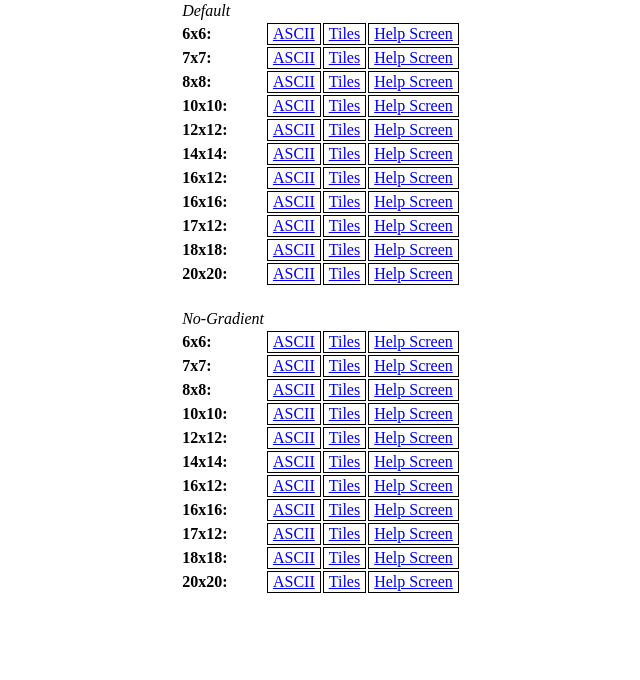
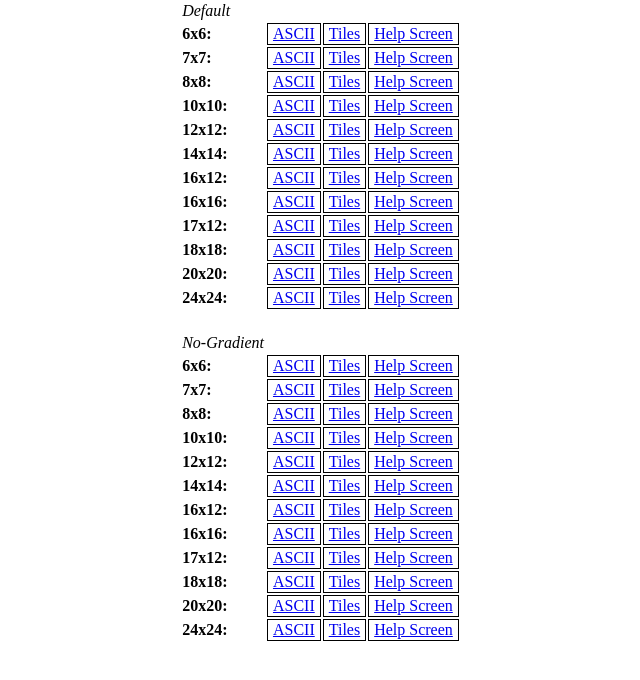
Before and after one commit to Pilcrow182/Pilcrow182.github.io, a plain HTML site: page cogmind_screenshots/index.html in a window 1280 px wide. Shown: the part 68-748 px from the top of the page, without its empty margins (320-960 px from the left). Drawn offline with Linux system fonts and the light colour scheme.

Commit message:
Add 24x24 Cogmind screenshots

```diff
--- a/cogmind_screenshots/index.html
+++ b/cogmind_screenshots/index.html
@@ -83,6 +83,12 @@
 					<td>&nbsp;<a href="screenshots/20x20_help.png">Help Screen</a>&nbsp;</td>
 				</tr>
 				<tr>
+					<td style="border: none;"><strong>24x24:</strong>&nbsp;</td>
+					<td>&nbsp;<a href="screenshots/24x24_ascii.png">ASCII</a>&nbsp;</td>
+					<td>&nbsp;<a href="screenshots/24x24_tiles.png">Tiles</a>&nbsp;</td>
+					<td>&nbsp;<a href="screenshots/24x24_help.png">Help Screen</a>&nbsp;</td>
+				</tr>
+				<tr>
 					<td style="border: none;"><em>&nbsp;</em></td>
 				</tr>
 				<tr>
@@ -154,6 +160,12 @@
 					<td>&nbsp;<a href="screenshots/20x20ng_tiles.png">Tiles</a>&nbsp;</td>
 					<td>&nbsp;<a href="screenshots/20x20ng_help.png">Help Screen</a>&nbsp;</td>
 				</tr>
+				<tr>
+					<td style="border: none;"><strong>24x24:</strong>&nbsp;</td>
+					<td>&nbsp;<a href="screenshots/24x24ng_ascii.png">ASCII</a>&nbsp;</td>
+					<td>&nbsp;<a href="screenshots/24x24ng_tiles.png">Tiles</a>&nbsp;</td>
+					<td>&nbsp;<a href="screenshots/24x24ng_help.png">Help Screen</a>&nbsp;</td>
+				</tr>
 			</table>
 		</center>
 	</body>
```
Also changed, not shown: cogmind_screenshots/screenshots/24x24_ascii.png (added), cogmind_screenshots/screenshots/24x24_help.png (added), cogmind_screenshots/screenshots/24x24_tiles.png (added), cogmind_screenshots/screenshots/24x24ng_ascii.png (added), cogmind_screenshots/screenshots/24x24ng_help.png (added), cogmind_screenshots/screenshots/24x24ng_tiles.png (added).
